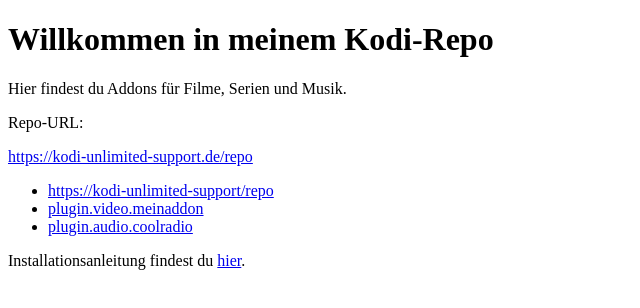
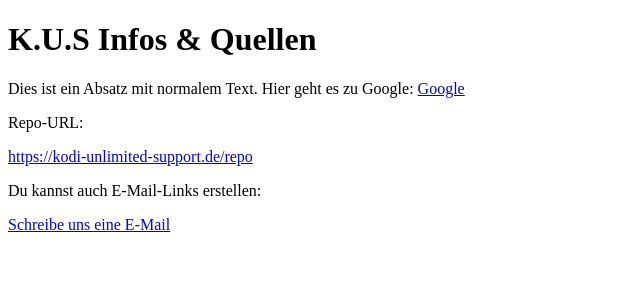
Before and after one commit to KodiUnlimitedSupport/kus-info.github.io, a plain HTML site: page docs/index.html in a window 1280 px wide. Shown: the whole page, without its empty margins (0-640 px from the left). Drawn offline with Linux system fonts and the light colour scheme.

Commit message:
Update index.html

```diff
--- a/docs/index.html
+++ b/docs/index.html
@@ -1,21 +1,19 @@
 <!DOCTYPE html>
 <html>
 <head>
-  <meta charset="UTF-8">
-  <title>Mein Kodi Repo</title>
+    <title>K.U.S INFO</title>
 </head>
 <body>
-  <h1> Willkommen in meinem Kodi-Repo</h1>
-  <p>Hier findest du Addons für Filme, Serien und Musik.</p>
 
-  <p>Repo-URL:</p>
-  <p><a href="https://kodi-unlimited-support.de/repo">https://kodi-unlimited-support.de/repo</a></p>
-  <p></p>
-	<ul>
-	<li><a href="https://kodi-unlimited-support/repo">https://kodi-unlimited-support/repo</a></li>
-	<li><a href="plugin.video.meinaddon.zip">plugin.video.meinaddon</a></li>
-    <li><a href="plugin.audio.coolradio.zip">plugin.audio.coolradio</a></li>
-  </ul>
-  <p>Installationsanleitung findest du <a href="README.md">hier</a>.</p>
+    <h1>K.U.S Infos & Quellen</h1>
+
+    <p>Dies ist ein Absatz mit normalem Text. Hier geht es zu Google: <a href="https://www.google.com">Google</a></p>
+
+    <p>Repo-URL:</p>
+    <a href="https://kodi-unlimited-support.de/repo">https://kodi-unlimited-support.de/repo</a>
+
+    <p>Du kannst auch E-Mail-Links erstellen:</p>
+    <a href="mailto:info@example.com">Schreibe uns eine E-Mail</a>
+
 </body>
 </html>
```
